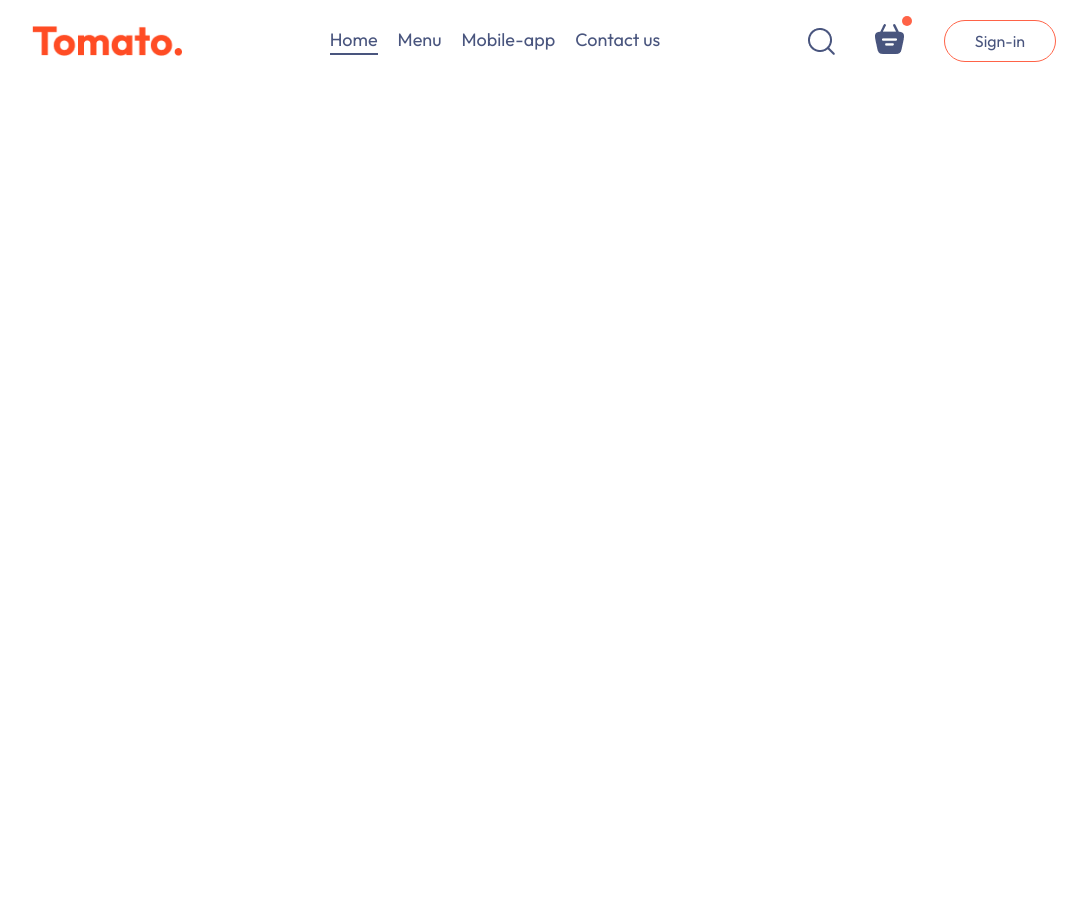
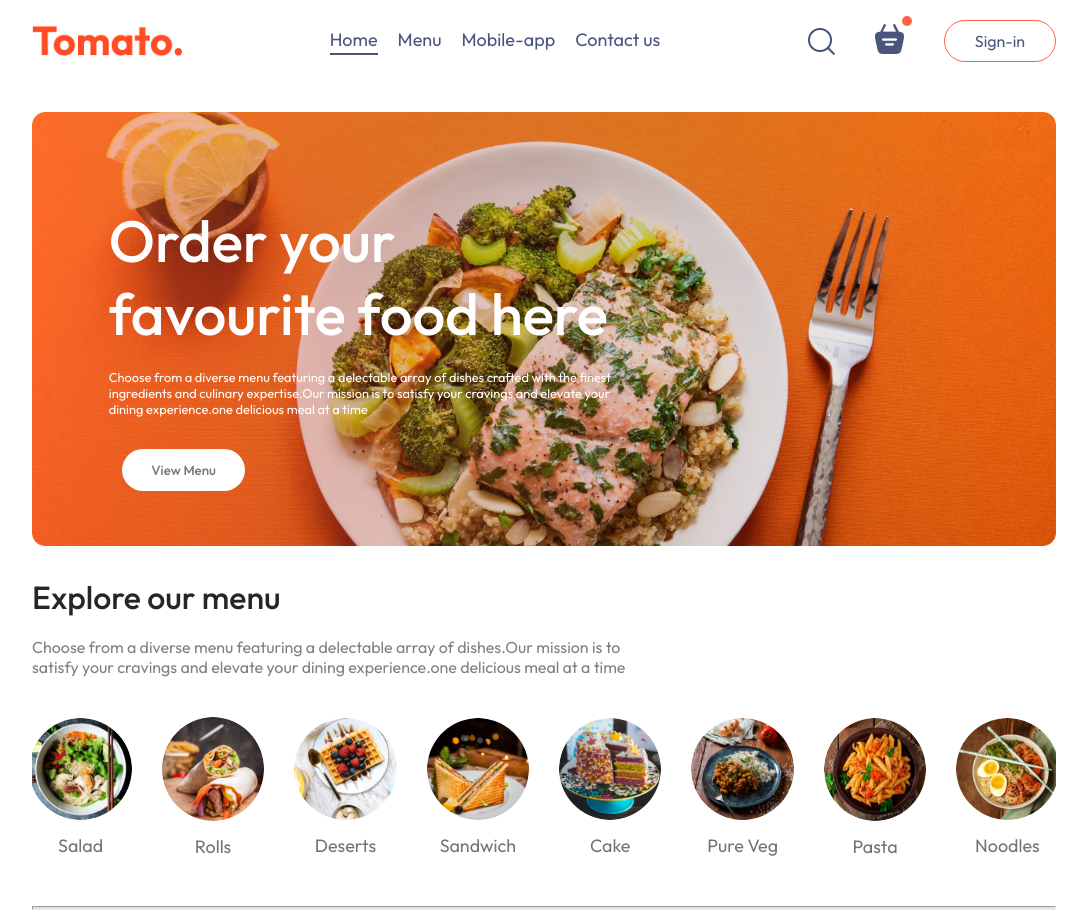
Before and after one commit to Ashwin-V-17/FoodDelivery, a React (Vite) app in the folder frontend/: page / in a window 1280 px wide. Shown: the whole page, without its empty margins (96-1183 px from the left). Before the commit the page ends 800 px from the top, so only its background shows below. Built offline with nearby package versions, Linux system fonts and the light colour scheme.

Commit message:
Explore Menu created

```diff
--- a/frontend/src/App.jsx
+++ b/frontend/src/App.jsx
@@ -1,5 +1,5 @@
 import React from 'react'
-import Navbar from './components/Navbar'
+import Navbar from './components/Navbar/Navbar'
 import { Routes,Route } from 'react-router-dom'
 import Home from './pages/Home/Home'
 import Cart from './pages/Cart/Cart'
--- /dev/null
+++ b/frontend/src/components/ExploreMenu/ExploreMenu.css
@@ -0,0 +1,47 @@
+.explore-menu{
+    display: flex;
+    flex-direction: column;
+    gap: 20px;
+}
+.explore-menu h1{
+    color: #262626;
+    font-weight: 500;
+}
+.explore-menu-text{
+    max-width: 60%;
+    color: #808080;
+}
+.explore-menu-list{
+    display: flex;
+    justify-content: center;
+    align-items: center;
+    gap: 30px;
+    text-align: center;
+    margin: 20px 0px;
+    overflow-x: scroll;
+}
+.explore-menu-list::-webkit-scrollbar{
+    display: none;
+}
+.explore-menu-list-item img{
+    width: 8vw;/* change*/
+    min-height: 80px;
+    cursor: pointer;
+    border-radius: 50%;
+    transition: 0.2s;
+}
+.explore-menu-list-item p{
+    margin-top: 10px;
+    color: #747474;
+    font-size: max(1.4vw,16px);
+    cursor: pointer;
+}
+.explore-menu hr{
+    margin: 8px 0px;
+    height: 2px;
+    background-color: #e2e2e2;
+}
+.explore-menu-list-item .active{
+    border: 4px solid tomato;
+    padding: 2px;
+}
--- /dev/null
+++ b/frontend/src/components/ExploreMenu/ExploreMenu.jsx
@@ -0,0 +1,24 @@
+import React from 'react'
+import './ExploreMenu.css'
+import { menu_list } from '../../assets/assets'
+const ExploreMenu = ({category,setCategory}) => {
+  return (
+    <div className='explore-menu' id='explore-menu'>
+        <h1>Explore our menu</h1>
+        <p className='explore-menu-text'>Choose from a diverse menu featuring a delectable array of dishes.Our mission is to satisfy your cravings and elevate your dining experience.one delicious meal at a time</p>
+      <div className="explore-menu-list">
+        {menu_list.map((item,index)=>{
+            return (
+                <div onClick={()=>setCategory(prev=>prev===item.menu_name?"All":item.menu_name)}className="explore-menu-list-item" key={index}>
+                <img className={category===item.menu_name?"active":""} src={item.menu_image} alt="" />
+                <p>{item.menu_name}</p>
+                </div>
+            )
+        })}
+      </div>
+      <hr/>
+    </div>
+  )
+}
+
+export default ExploreMenu
--- /dev/null
+++ b/frontend/src/components/Header/Header.css
@@ -0,0 +1,36 @@
+.header{
+    height: 34vw;
+    margin: 30px auto;
+    background: url('../../assets/header_img.png') no-repeat;
+    background-size: contain;
+    position: relative;
+}
+.header-contents{
+    position: absolute;
+    display: flex;
+    flex-direction: column;
+    align-items: start;
+    gap: 1.5vw;
+    max-width: 50%;
+    bottom: 10%;
+    left: 6vw;
+    animation: fadeIn 3s;
+}
+.header-contents h2{
+    font-weight: 500;
+    color: white;
+    font-size: max(4.55vw,22px);
+}
+.header-contents p{
+    color: white;
+    font-size: 1vw;
+}
+.header-contents button{
+    border: none;
+    color: #747474;
+    padding: 1vw 2.3vw;
+    font-weight: 500;
+    border-radius: 50px;
+    margin: max(1vw,13px);
+    background-color: white;
+}
--- /dev/null
+++ b/frontend/src/components/Header/Header.jsx
@@ -0,0 +1,16 @@
+import React from 'react'
+import './Header.css'
+
+const Header = () => {
+  return (
+    <div className='header'>
+        <div className="header-contents">
+            <h2>Order your favourite food here</h2>
+            <p>Choose from a diverse menu featuring a delectable array of dishes crafted with the finest ingredients and culinary expertise.Our mission is to satisfy your cravings and elevate your dining experience.one delicious meal at a time</p>
+            <button>View Menu</button>
+        </div>
+    </div>
+  )
+}
+
+export default Header
--- a/frontend/src/components/Navbar.jsx
+++ b/frontend/src/components/Navbar/Navbar.jsx
@@ -1,6 +1,6 @@
 import React, { useState } from 'react'
 import './Navbar.css'
-import {assets} from '../assets/assets'
+import {assets} from '../../assets/assets'
 const Navbar = () => {
     const [menu,setMenu]= useState("home");//initially setting it as home
   return (
--- a/frontend/src/index.css
+++ b/frontend/src/index.css
@@ -16,3 +16,11 @@
   width: 80%;
   margin: auto;
 }
+@keyframes fadeIn{
+  0%{
+    opacity: 0;
+  }
+  100%{
+    opacity: 1;
+  }
+}
--- a/frontend/src/pages/Home/Home.jsx
+++ b/frontend/src/pages/Home/Home.jsx
@@ -1,8 +1,14 @@
-import React from 'react'
+import React, { useState } from 'react'
 import './Home.css'
+import Header from '../../components/Header/Header'
+import ExploreMenu from '../../components/ExploreMenu/ExploreMenu'
 const Home = () => {
+    const [category,setCategory]=useState("All");
   return (
-    <div></div>
+    <div>
+        <Header/>
+        <ExploreMenu category={category} setCategory={setCategory}/>
+    </div>
   )
 }
 
```
Also changed, not shown: frontend/src/components/Navbar/Navbar.css (renamed from frontend/src/components/Navbar.css).
